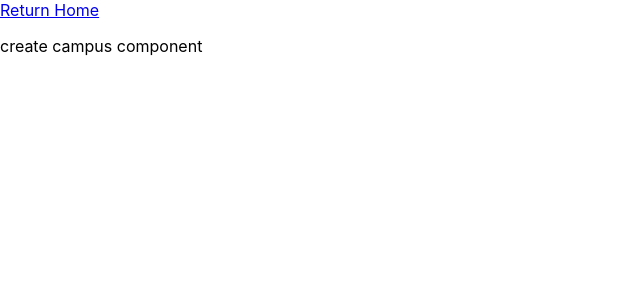
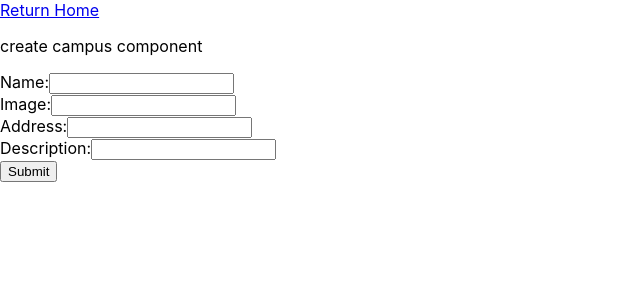
Before and after one commit to jahedev/student-manager, a React (Create React App) app: page /createCampus in a window 1280 px wide. Shown: the top 300 px of the page, without its empty margins (0-640 px from the left). Built offline with nearby package versions, Linux system fonts and the light colour scheme.

Commit message:
create campus working with redux

```diff
--- a/src/components/CreateCampus.js
+++ b/src/components/CreateCampus.js
@@ -2,7 +2,42 @@ import React, { Component } from "react"
 
 import { Link } from "react-router-dom"
 
+import { connect } from "react-redux"
+import { createCampus } from "../redux/reducers"
+
 class CreateCampus extends Component {
+  state = {
+    campusInfo: {
+      campusname: "",
+      image: "",
+      address: "",
+      description: "",
+    },
+  }
+
+  handleChange = (e) => {
+    this.setState({
+      campusInfo: {
+        ...this.state.campusInfo,
+        [e.target.name]: e.target.value,
+      },
+    })
+  }
+
+  handleSubmit = (e) => {
+    e.preventDefault()
+
+    const { campusname, image, address, description } = this.state.campusInfo
+    if (!campusname || !image || !address || !description) {
+      console.warn(
+        "Please enter a value for all required (*) fields: campusname, image, address, description"
+      )
+      return
+    }
+
+    this.props.createCampus(this.state.campusInfo)
+  }
+
   render() {
     return (
       <div>
@@ -10,9 +45,69 @@ class CreateCampus extends Component {
         <br />
 
         <p>create campus component</p>
+
+        <form onSubmit={(e) => this.handleSubmit(e)}>
+          <div>
+            <label>
+              Name:
+              <input
+                type="text"
+                name="campusname"
+                onChange={(e) => this.handleChange(e)}
+              />
+            </label>
+          </div>
+
+          <div>
+            <label>
+              Image:
+              <input
+                type="text"
+                name="image"
+                onChange={(e) => this.handleChange(e)}
+              />
+            </label>
+          </div>
+
+          <div>
+            <label>
+              Address:
+              <input
+                type="text"
+                name="address"
+                onChange={(e) => this.handleChange(e)}
+              />
+            </label>
+          </div>
+
+          <div>
+            <label>
+              Description:
+              <input
+                type="text"
+                name="description"
+                onChange={(e) => this.handleChange(e)}
+              />
+            </label>
+
+            <div>
+              <input type="submit" value="Submit" />
+            </div>
+          </div>
+        </form>
       </div>
     )
   }
 }
 
-export default CreateCampus
+const mapStateToProps = (state) => {
+  return {}
+}
+
+const mapDispatchToProps = (dispatch) => {
+  return {
+    createCampus: (campusInfo) => dispatch(createCampus(campusInfo)),
+  }
+}
+
+export default connect(mapStateToProps, mapDispatchToProps)(CreateCampus)
--- a/src/components/SingleCampus.js
+++ b/src/components/SingleCampus.js
@@ -27,6 +27,8 @@ class SingleCampus extends Component {
           <div>
             <p>Name: {this.props.campus.campusname}</p>
             <p>Image: {this.props.campus.image}</p>
+            <p>Address: {this.props.campus.address}</p>
+            <p>Description: {this.props.campus.description}</p>
             <div>
               Students: <br />
               {this.props.campus.Students !== undefined ? (
--- a/src/redux/reducers/actionTypes.js
+++ b/src/redux/reducers/actionTypes.js
@@ -7,3 +7,4 @@ export const UPDATED_STUDENT = "UPDATED_STUDENT"
 export const GOT_ALL_CAMPUSES = "GOT_ALL_CAMPUSES"
 export const GOT_CAMPUS_BY_ID = "GOT_CAMPUS_BY_ID"
 export const DELETED_CAMPUS = "DELETED_CAMPUS"
+export const CREATED_CAMPUS = "CREATED CAMPUS"
--- a/src/redux/reducers/index.js
+++ b/src/redux/reducers/index.js
@@ -9,6 +9,7 @@ import {
   UPDATED_STUDENT,
   GOT_CAMPUS_BY_ID,
   DELETED_CAMPUS,
+  CREATED_CAMPUS,
 } from "./actionTypes"
 
 const initialState = {
@@ -38,6 +39,28 @@ export const createStudent = (studentInfo) => {
         CampusId: studentInfo.CampusId,
       })
       dispatch(createdStudent())
+    } catch (error) {
+      console.error(error)
+    }
+  }
+}
+
+const createdCampus = () => {
+  return {
+    type: CREATED_CAMPUS,
+  }
+}
+
+export const createCampus = (campusInfo) => {
+  return (dispatch) => {
+    try {
+      axios.post("http://localhost:8080/api/campuses/", {
+        campusname: campusInfo.campusname,
+        image: campusInfo.image,
+        address: campusInfo.address,
+        description: campusInfo.description,
+      })
+      dispatch(createdCampus())
     } catch (error) {
       console.error(error)
     }
@@ -231,6 +254,10 @@ const rootReducer = (state = initialState, action) => {
       return {
         ...state,
       }
+    case CREATED_CAMPUS:
+      return {
+        ...state,
+      }
     default:
       return state
   }
```
Also changed, not shown: 1 other file (tests, documents, lock files or other folders).
